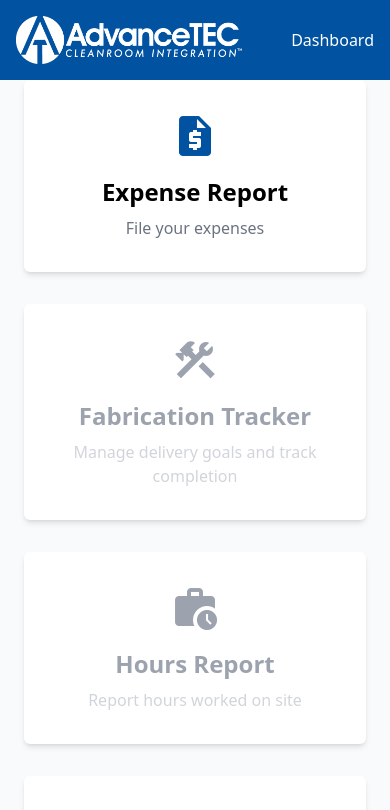
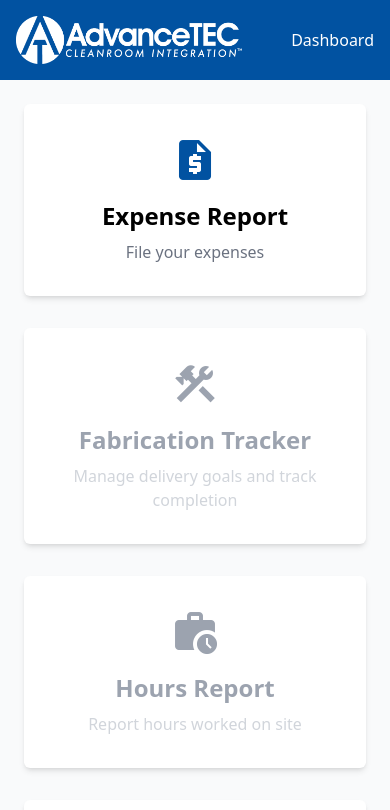
Before and after one commit to AdvanceTEC-LLC/dashboard, a React (Vite) app in the folder frontend/: page / in a window 390 px wide. Shown: the top 810 px of the page. Built offline with nearby package versions, Linux system fonts and the light colour scheme.

Commit message:
sort by enabled then aplhabetically

```diff
--- a/frontend/src/components/Dashboard.tsx
+++ b/frontend/src/components/Dashboard.tsx
@@ -3,18 +3,17 @@ import { applications } from '../applications'
 
 const Dashboard = () => {
   const sortedApplications = applications.sort((a, b) => {
-    if (a.title < b.title) {
-      return -1
+    if (a.enabled !== b.enabled) {
+      return a.enabled ? -1 : 1
     }
-    if (a.title > b.title) {
-      return 1
-    }
-    return 0
+    return a.title.localeCompare(b.title)
   })
+
+  console.log(sortedApplications)
 
   return (
     <div className="bg-gray-50 flex flex-grow items-center justify-center">
-      <div className="grid gap-8 grid-cols-1 md:grid-cols-3 mx-6 md:m-16">
+      <div className="grid gap-8 grid-cols-1 md:grid-cols-3 m-6 md:m-16">
         {sortedApplications.map((application) => (
           <Application
             key={application.id}
```
